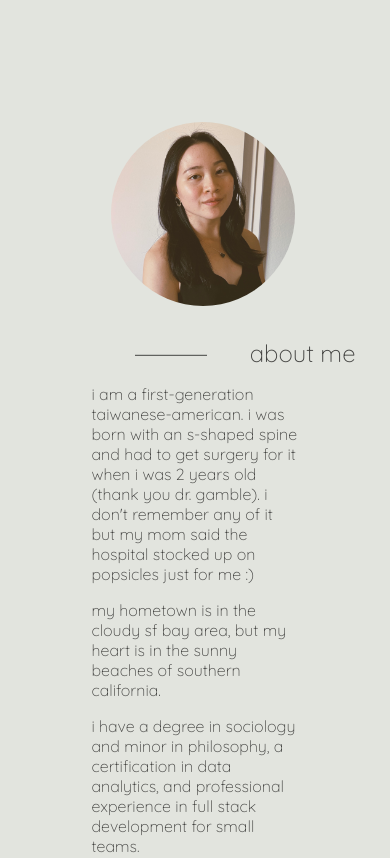
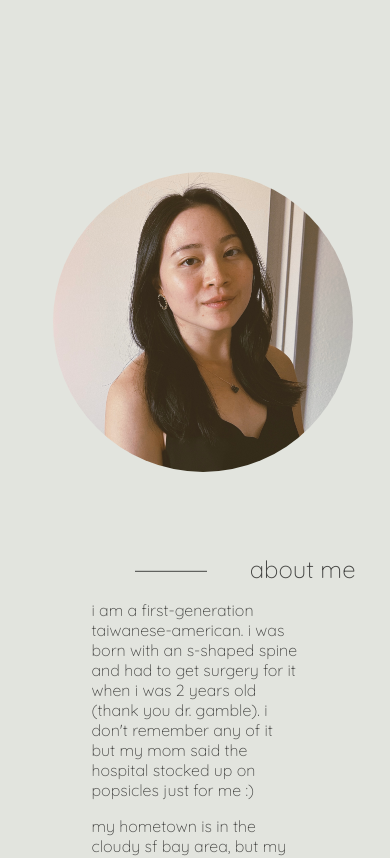
Before and after one commit to vtyeh/vtyeh.github.io, a React (Create React App) app: page / in a window 390 px wide. Shown: the part 900-1758 px from the top of the page. Built offline with nearby package versions, Linux system fonts and the light colour scheme.

Commit message:
use transform b/c there is issue with using percentage on iOS and safari

```diff
--- a/src/index.css
+++ b/src/index.css
@@ -193,11 +193,6 @@ footer {
     width: 90%;
   }
 
-  #about > img {
-    width: 80%;
-    height: 80%;
-  }
-
   #poetryPage {
     border: 1px solid #434341;
     width: 90%;
@@ -207,4 +202,8 @@ footer {
 }
 
 /* for mobile */
-/* @media screen and (max-width: 450px) {} */
+@media screen and (max-width: 500px) {
+  #about > img {
+    transform: scale(0.75);
+  }
+}
```
